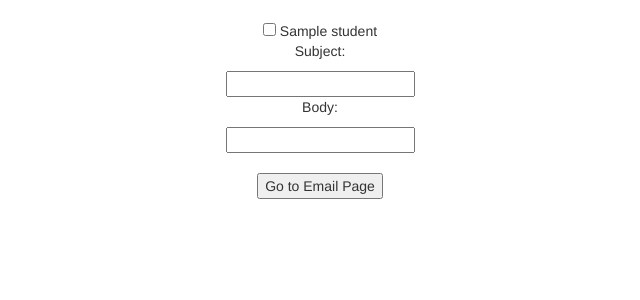
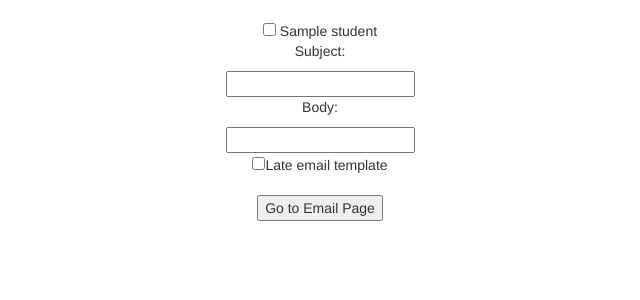
Before and after one commit to jerry-lei/Teacher-Contact-Site, a Flask app: template templates/sendMail.html in a window 1280 px wide. Shown: the part 51-351 px from the top of the page, without its empty margins (320-960 px from the left). Run offline with Flask 2, Linux system fonts and the light colour scheme; the template is opened without the code that fills it: most values are stand-ins (such as "Sample title", 1, 10 or a date in 2020); parts of the project's set-up code (start-up, migrations or seed data) failed here and were passed over; some libraries are stand-ins or nearby versions.

Commit message:
basic template for email

```diff
--- a/app.py
+++ b/app.py
@@ -78,12 +78,17 @@ def sendMail(class_id):
         return render_template("sendMail.html",client_id = client_id, username = session.get('username'), auth=session.get('auth'), class_one = c1, students = database.all_students_in_class(class_id))
     if request.method == "POST":
         button = request.form['button']
+        checkbox = request.form['checkbox']
         #database.log_mail (FUNCTION THAT CLIENT ASKED FOR)
         if button == "Go to Email Page":
             to = request.form.getlist("checks")
             body = request.form.get("body_name")
             subject = request.form.get("subject_name")
-            gmail_link = utils.make_link(body, to, subject)
+            template = ""
+            teacher_name = session.get('username')
+            if checkbox == "late_email":
+                template = "late_email"
+            gmail_link = utils.make_link(body, to, subject, template,teacher_name)
             for student in request.form.getlist("checks"):
                 database.add_log(session.get('username'),student)
             return redirect(gmail_link)
--- a/templates/sendMail.html
+++ b/templates/sendMail.html
@@ -12,6 +12,8 @@
     <br>
     <p>Body:</p>
     <input type="text" name="body_name" style"height:300px;width:300px;">
+    <br>
+    <input type="checkbox" name="checkbox" value="late_email">Late email template
     <br><br>
     <input type="submit" name="button" id="button" value="Go to Email Page">
   </form>
--- a/utils.py
+++ b/utils.py
@@ -4,7 +4,16 @@
 body is from text box. (fxn replaces \n with %A0 and ' ' with %20)
 subject is from a list from checkboxes. (printed comma separated)
 """
-def make_link(body,to,subject):
+
+late_email = '''Dear Student,
+
+You have been late quite frequently lately. I recommend you begin to come to class on time to keep your grades satisfactory.
+
+Sincerely,
+'''
+
+
+def make_link(body,to,subject,template,teacher_name):
     #Link: https://mail.google.com/mail/u/0/?view=cm&fs=1&to=someone@example.com&su=SUBJECT&body=BODY&bcc=someone.else@example.com&tf=1
     body = body.replace('\n', "%A0")
     body = body.replace(' ', "%20")
@@ -17,6 +26,8 @@ def make_link(body,to,subject):
         to_str += to_2[x] + ','
     to_str = to_str[:-1] #gets rid of comma at end
     #return bcc + '\n' + to_str
+    if template == "late_email":
+        return "https://mail.google.com/mail/u/0/?view=cm&fs=1&to=" + to_str + "&su=" + subject + "&body=" + late_email + "\n" + teacher_name + "&bcc=" + bcc + "&tf=1"
     return "https://mail.google.com/mail/u/0/?view=cm&fs=1&to=" + to_str + "&su=" + subject + "&body=" + body + "&bcc=" + bcc + "&tf=1"
 
 #print make_link("The quick brown fox jumps over the lazy dog \n ahasdf asss",["jlei2@stuy.edu","rzheng2@stuy.edu","michael@gmail.com","amazon@gmail.com"])
```
